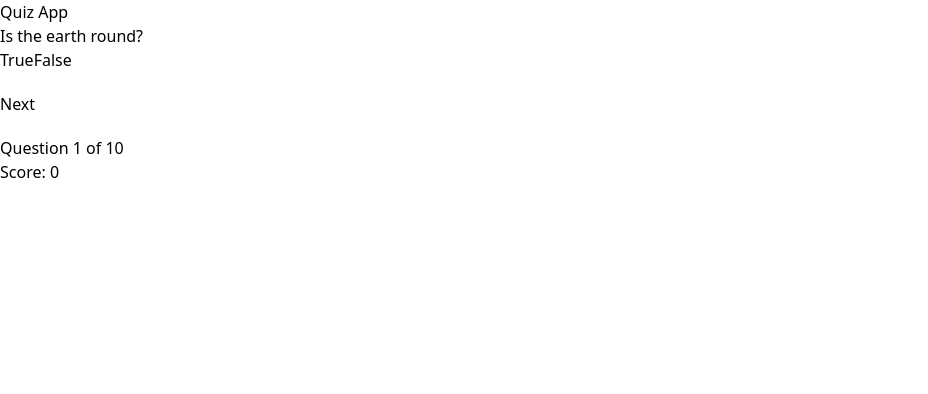
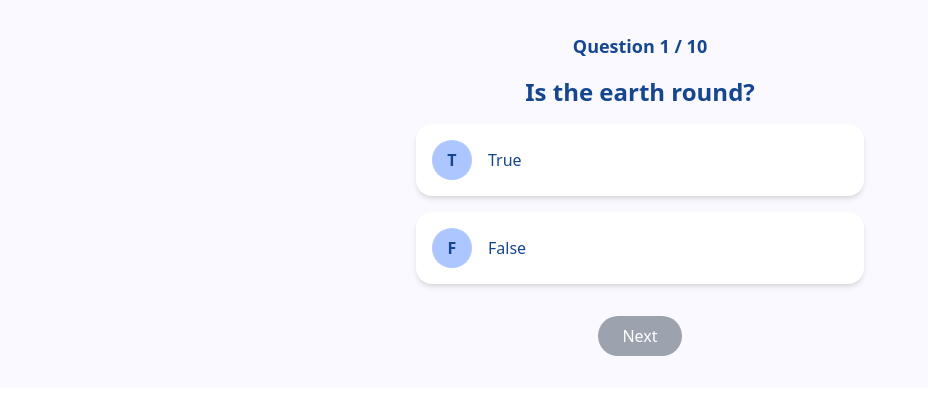
Before and after one commit to 0xharkirat/quiz-app, a Next.js app: page / in a window 1280 px wide. Shown: the top 394 px of the page, without its empty margins (0-928 px from the left). Built offline with nearby package versions, Linux system fonts and the light colour scheme.

Commit message:
add: styles to question components

```diff
--- a/app/components/Quiz/Navigation.tsx
+++ b/app/components/Quiz/Navigation.tsx
@@ -2,15 +2,40 @@ interface NavigationProps {
   currentIndex: number;
   totalQuestions: number;
   userAnswer: string | null;
-    onNavigate: (direction: 'prev' | 'next') => void;
+  onNavigate: (direction: "prev" | "next") => void;
 }
 
-  export default function Navigation({ currentIndex, totalQuestions, userAnswer, onNavigate }: NavigationProps) {
+export default function Navigation({
+  currentIndex,
+  totalQuestions,
+  userAnswer,
+  onNavigate,
+}: NavigationProps) {
   return (
-      <div style={{ marginTop: '20px' }}>
-        {currentIndex > 0 && <button onClick={() => onNavigate('prev')}>Previous</button>}
+    <div className="flex justify-center gap-4 mt-6">
+      {/* Previous Button - Always Enabled (except for the first question) */}
+      {currentIndex > 0 && (
+        <button
+          onClick={() => onNavigate("prev")}
+          className="px-6 py-2 rounded-full bg-tertiary text-tertiary-onTertiary
+    hover:bg-tertiary-container hover:text-tertiary-onContainer transition duration-200"
+        >
+          Previous
+        </button>
+      )}
+
+      {/* Next Button - Enabled only when the current question has a selected answer */}
       {currentIndex < totalQuestions - 1 && (
-          <button onClick={() => onNavigate('next')} disabled={!userAnswer}>
+        <button
+          onClick={() => onNavigate("next")}
+          disabled={!userAnswer}
+          className={`px-6 py-2 rounded-full transition duration-200
+            ${
+              !userAnswer
+                ? "bg-gray-400 text-white cursor-not-allowed"
+                : "bg-primary-container text-primary hover:bg-primary hover:text-white"
+            }`}
+        >
           Next
         </button>
       )}
--- /dev/null
+++ b/app/components/Quiz/Option.tsx
@@ -0,0 +1,37 @@
+interface OptionProps {
+    text: string;
+    letter: string;
+    isSelected: boolean;
+    onClick: () => void;
+  }
+
+  export default function Option({ text, letter, isSelected, onClick }: OptionProps) {
+    return (
+      <button
+        onClick={onClick}
+        className={`max-w-md mx-auto w-full flex items-center gap-4 p-4 mb-2 rounded-2xl text-left transition duration-200
+          shadow-md
+          ${
+            isSelected
+              ? "bg-inversePrimary text-white" // Selected State
+              : "bg-white text-primary"         // Normal State
+          }
+          hover:outline hover:outline-2 hover:outline-primary-container`}
+      >
+        {/* Circular Avatar */}
+        <div
+          className={`w-10 h-10 flex items-center justify-center rounded-full font-bold
+            ${
+              isSelected
+                ? "bg-primary text-white"     // Selected State
+                : "bg-inversePrimary text-primary" // Normal State
+            }`}
+        >
+          {letter}
+        </div>
+
+        {/* Option Text */}
+        <span className="text-base font-medium">{text}</span>
+      </button>
+    );
+  }
--- a/app/components/Quiz/Question.tsx
+++ b/app/components/Quiz/Question.tsx
@@ -1,3 +1,5 @@
+import Option from "./Option";
+
 interface QuestionProps {
   question: {
     question: string;
@@ -10,36 +12,40 @@ interface QuestionProps {
 
 export default function Question({ question, userAnswer, onAnswer }: QuestionProps) {
   return (
-      <div>
-        <h2>{question.question}</h2>
-        {question.type === 'multiple_choice' && (
-          <ul>
-            {question.options?.map((option) => (
+    <div className="mb-6">
+      <h2 className="text-primary text-2xl font-bold mb-4">{question.question}</h2>
+
+      {/* Multiple Choice Options */}
+      {question.type === "multiple_choice" && (
+        <ul className="flex flex-col gap-y-2">
+          {question.options?.map((option, index) => (
             <li key={option}>
-                <button
+              <Option
+                text={option}
+                letter={String.fromCharCode(65 + index)} // A, B, C, ...
+                isSelected={userAnswer === option}
                 onClick={() => onAnswer(option)}
-                  style={{ backgroundColor: userAnswer === option ? 'lightblue' : 'white' }}
-                >
-                  {option}
-                </button>
+              />
             </li>
           ))}
         </ul>
       )}
-        {question.type === 'true_false' && (
-          <div>
-            <button
-              onClick={() => onAnswer('true')}
-              style={{ backgroundColor: userAnswer === 'true' ? 'lightblue' : 'white' }}
-            >
-              True
-            </button>
-            <button
-              onClick={() => onAnswer('false')}
-              style={{ backgroundColor: userAnswer === 'false' ? 'lightblue' : 'white' }}
-            >
-              False
-            </button>
+
+      {/* True/False Options */}
+      {question.type === "true_false" && (
+        <div className="flex flex-col gap-y-2">
+          <Option
+            text="True"
+            letter="T"
+            isSelected={userAnswer === "true"}
+            onClick={() => onAnswer("true")}
+          />
+          <Option
+            text="False"
+            letter="F"
+            isSelected={userAnswer === "false"}
+            onClick={() => onAnswer("false")}
+          />
         </div>
       )}
     </div>
--- a/app/components/Quiz/QuizContainer.tsx
+++ b/app/components/Quiz/QuizContainer.tsx
@@ -5,7 +5,7 @@ import questions from '../../../data/questions.json';
 import Question from './Question';
 import Navigation from './Navigation';
 import ReviewMessage from './ReviewMessage';
-import ScoreBoard from './ScoreBoard';
+// import ScoreBoard from './ScoreBoard';
 
 export default function QuizContainer() {
   const [currentQuestionIndex, setCurrentQuestionIndex] = useState(0);
@@ -51,7 +51,11 @@ export default function QuizContainer() {
   };
 
   return (
-    <div>
+    <div className="flex justify-center bg-[#F9F9FF] px-4 py-8">
+      <div className='text-center w-full max-w-3xl'>
+        <p className="text-primary text-lg font-semibold mb-4">
+          Question {currentQuestionIndex + 1} / {questions.length}
+        </p >
         <Question
           question={currentQuestion}
           userAnswer={userAnswers[currentQuestionIndex]}
@@ -64,7 +68,12 @@ export default function QuizContainer() {
           userAnswer={userAnswers[currentQuestionIndex]}
           onNavigate={handleNavigation}
         />
-      <ScoreBoard currentIndex={currentQuestionIndex} totalQuestions={questions.length} score={score} />
+        {/* <ScoreBoard
+          currentIndex={currentQuestionIndex}
+          totalQuestions={questions.length}
+          score={score}
+        /> */}
+    </div>
     </div>
   );
 }
--- a/app/page.tsx
+++ b/app/page.tsx
@@ -5,7 +5,7 @@ import QuizContainer from './components/Quiz/QuizContainer';
 export default function HomePage() {
   return (
     <div>
-      <h1>Quiz App</h1>
+
       <QuizContainer />
     </div>
   );
--- a/tailwind.config.ts
+++ b/tailwind.config.ts
@@ -9,8 +9,27 @@ export default {
   theme: {
     extend: {
       colors: {
-        background: "var(--background)",
-        foreground: "var(--foreground)",
+        primary: {
+          DEFAULT: "#15468F", // Primary color
+          dark: "#15468F",    // Seed color
+          container: "#D8E2FF",
+          onContainer: "#001A41",
+        },
+        inversePrimary: "#ADC6FF", // Added InversePrimary
+        secondary: {
+          DEFAULT: "#575E71",
+          container: "#DBE2F9",
+          onContainer: "#141B2C",
+        },
+        tertiary: {
+          DEFAULT: "#715573",           // Main Tertiary Color
+          container: "#FBD7FC",         // Tertiary Container
+          onContainer: "#29132D",       // Text on Tertiary Container
+          onTertiary: "#FFFFFF",        // Text on Tertiary
+        },
+        background: "#F9F9FF",
+        onBackground: "#1A1B20",
+        outline: "#75777F",
       },
     },
   },
```
Lines whose indentation alone changed are shown as unchanged.
